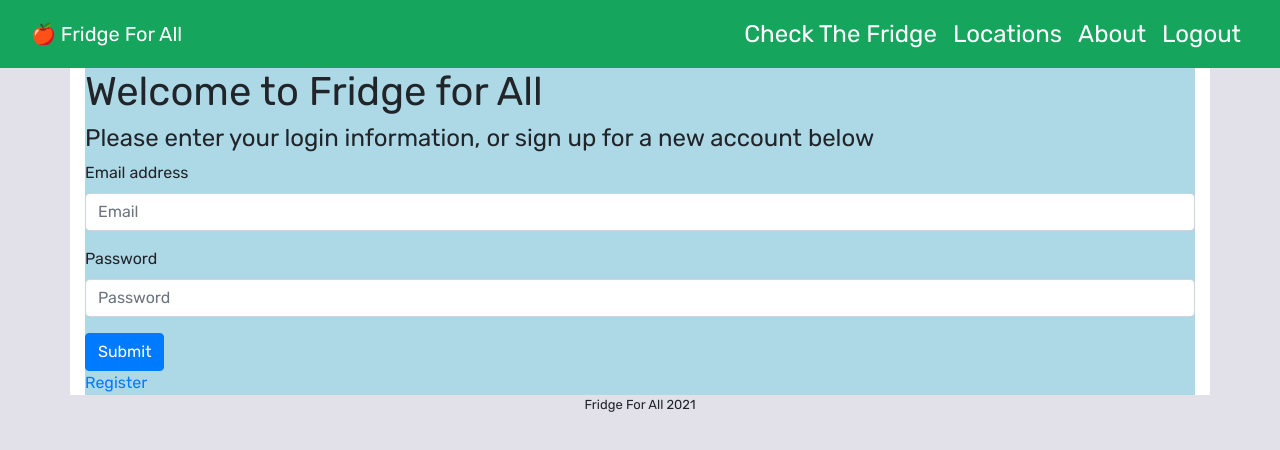
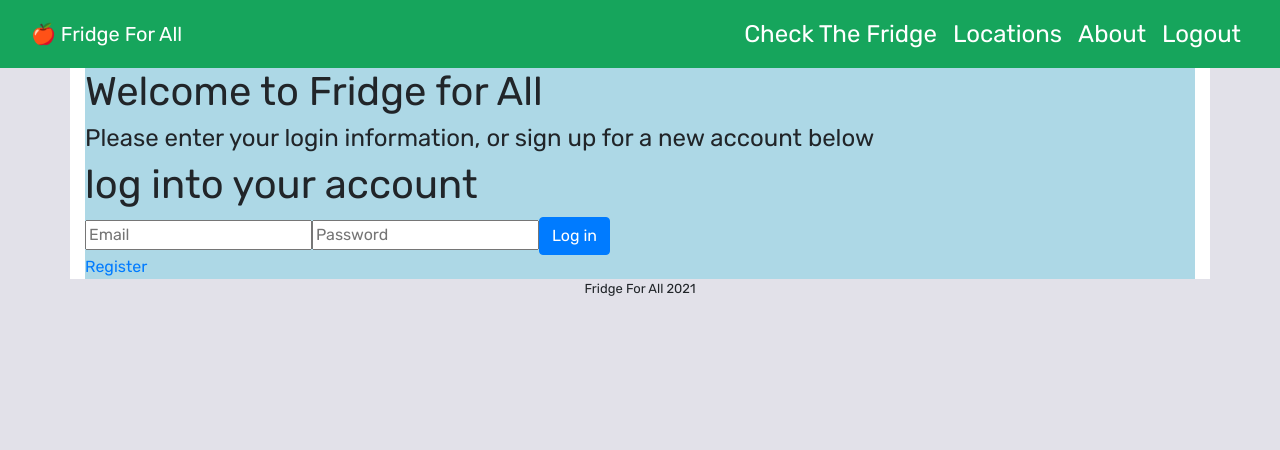
Before and after one commit to meredithajones/Fridge_For_All, a React (Create React App) app in the folder client/: page /login in a window 1280 px wide. Shown: the top 450 px of the page. Built offline with nearby package versions, Linux system fonts and the light colour scheme.

Commit message:
Authenticaiton

```diff
--- a/client/src/App.js
+++ b/client/src/App.js
@@ -1,5 +1,6 @@
 import React from "react";
 import { BrowserRouter as Router, Route } from "react-router-dom";
+import axios from "axios"
 
 //importing pages
 import About from "./components/pages/About";
@@ -13,6 +14,8 @@ import InventoryList from "./components/Inventory/InventoryList";
 //importing components
 import Navbar from "./components/Navbar";
 import Footer from "./components/Footer";
+
+axios.defaults.withCredentials = true;
 
 function App() {
   return (
--- a/client/src/components/LoginForm/index.js
+++ b/client/src/components/LoginForm/index.js
@@ -1,20 +1,51 @@
-import React from "react";
+import React, {useState} from "react";
+import axios from "axios"
 
 function LoginForm() {
-    return (
-<form class="signup">
-    <div class="form-group">
-      <label for="exampleInputEmail1">Email address</label>
-      <input type="email" class="form-control" id="email-input" placeholder="Email" />
-    </div>
-    <div class="form-group">
-      <label for="exampleInputPassword1">Password</label>
-      <input type="password" class="form-control" id="password-input" placeholder="Password" />
-    </div>
-    <button type="submit" class="btn btn-primary">Submit</button>
 
-  </form>
-    )
+  const [email, setEmail] = useState("");
+  const [password, setPassword] = useState("");
+
+async function login(e) {
+  e.preventDefault()
+
+  try {
+    const loginData = {
+      email,
+      password,
+    };
+
+    await axios.post("http://localhost:3001/auth/login", loginData, {
+      withCredentials: true
+    })
+
+  } catch(err) {
+    console.error(err)
+  }
 }
 
+  return (
+    <div>
+      <h1> log into your account</h1>
+      <form onSubmit={login}>
+        <input
+        type="email"
+        placeholder="Email"
+        onChange={(e) => setEmail(e.target.value)}
+        value={email}
+        />
+        <input
+        type="password"
+        placeholder="Password"
+        onChange={(e) => setPassword(e.target.value)}
+        value={password} />
+
+        <button type="submit" className="btn btn-primary">Log in</button>
+      </form>
+
+    </div>
+
+
+  )
+}
 export default LoginForm;
--- a/client/src/components/RegisterForm/index.js
+++ b/client/src/components/RegisterForm/index.js
@@ -17,7 +17,9 @@ async function register(e) {
       passwordVerify
     };
 
-    await axios.post("http://localhost:3001/auth", registeredData)
+    await axios.post("http://localhost:3001/auth", registeredData, {
+      withCredentials: true
+    })
 
   } catch(err) {
     console.error(err)
```
Also changed, not shown: 2 other files (tests, documents, lock files or other folders).
